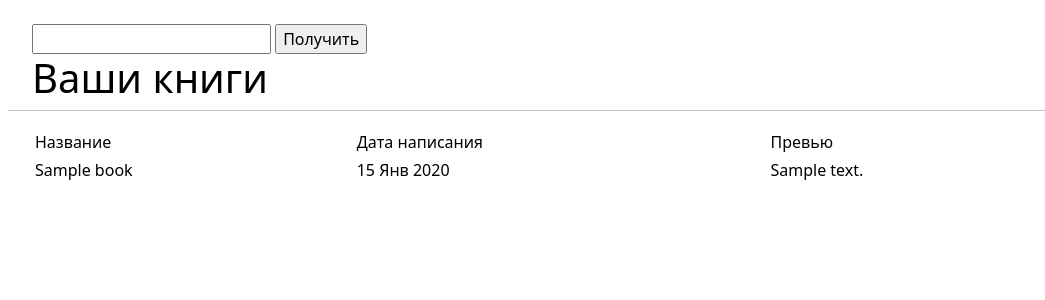
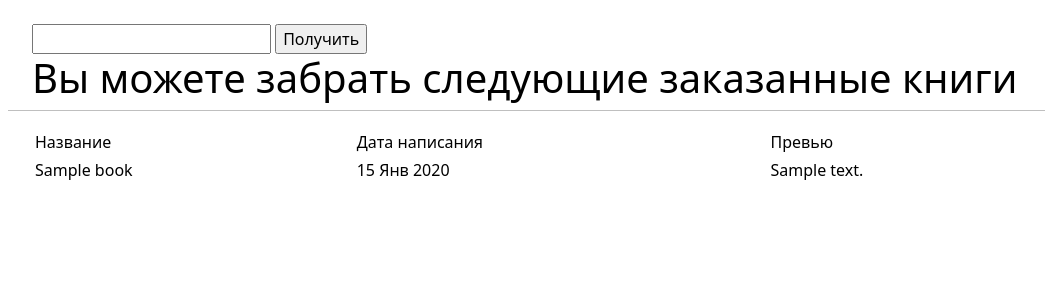
Before and after one commit to Arler/Library-project, a Django app: template library/templates/books_app/issuance.html in a window 1280 px wide. Shown: the part 56-356 px from the top of the page, without its empty margins (86-1131 px from the left). Run offline with Django 5.2, Linux system fonts and the light colour scheme; tables that the repository leaves empty hold one stand-in row (values such as "Sample post"); the template is opened without the code that fills it: values that come from a table or form of the project are taken from there, most other values are stand-ins (such as "Sample title", 1, 10 or a date in 2020).

```diff
--- a/library/templates/books_app/issuance.html
+++ b/library/templates/books_app/issuance.html
@@ -13,7 +13,7 @@
 
 {% if one_time_code %}
     {% if books %}
-        <h1>Ваши книги</h1>
+        <h1>Вы можете забрать следующие заказанные книги</h1>
         <hr>
         <table>
             <tr>
```
Also changed, not shown: library/books/views.py (+11 -9 lines).
